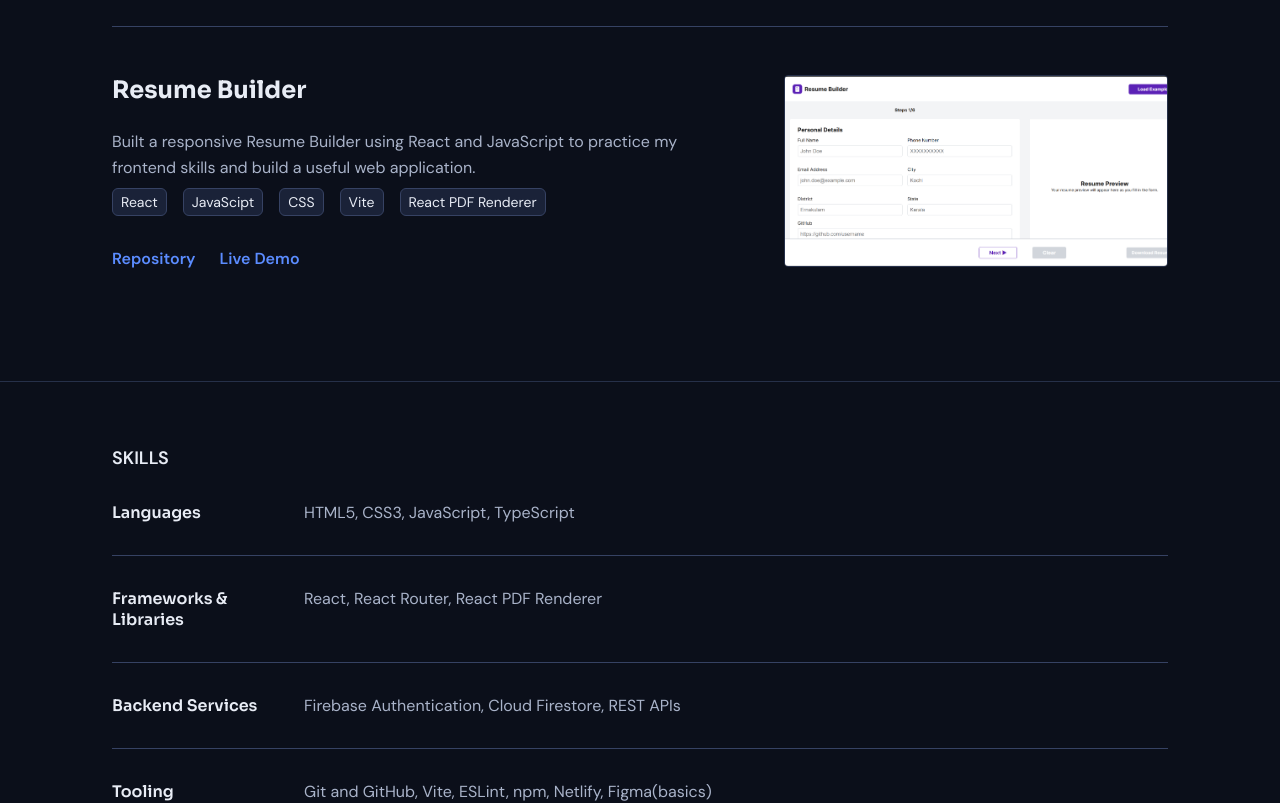
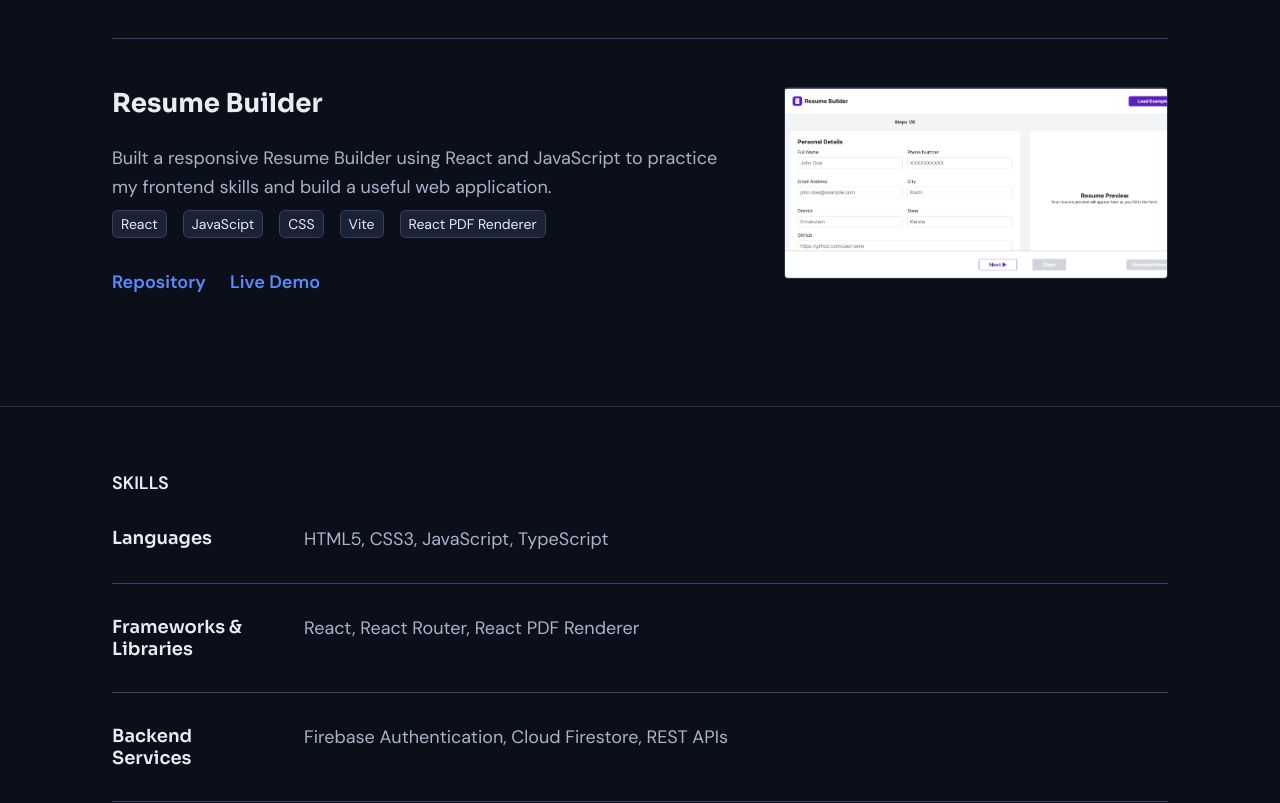
Before and after one commit to adharshko-369z/adharsh-Portfolio, a React (Vite) app: page / in a window 1280 px wide. Shown: the part 1280-2083 px from the top of the page. Built offline with nearby package versions, Linux system fonts and the light colour scheme.

Commit message:
style: scale section spacing and body text by breakpoint

```diff
--- a/src/components/About/about.css
+++ b/src/components/About/about.css
@@ -1,5 +1,5 @@
 .about-section{
-    padding-block: 4rem;
+    padding-block:var(--section-space);
     display: flex;
     align-items: center;
     border-bottom: 1px solid var(--border);
@@ -14,7 +14,7 @@
 .about-paragraph{
     font-family: var(--font-body);
     font-weight: var(--weight-regular);
-    font-size: var(--text-base);
+    font-size: var(--text-body);
     color: var(--text-secondary);
     line-height: 1.6;
 }
@@ -22,10 +22,8 @@
 
 
 @media (min-width: 1024px){
-
     .about-paragraph{
         max-width: 70ch;
-        font-size: var(--text-md);
         line-height: 1.6;
     }
 }
--- a/src/components/Hero/hero.css
+++ b/src/components/Hero/hero.css
@@ -1,6 +1,6 @@
 .hero-section{
     border-bottom: 1px solid var(--border);
-    padding-block: 4rem;
+    padding-block: var( --section-space);
     display: flex;
     flex-direction: column;
     justify-content: center;
@@ -23,7 +23,7 @@
 }
 
 .hero-intro{
-    font-size: var(--text-base);
+    font-size: var(--text-body);
     color: var(--text-secondary);
     font-weight: var(--weight-regular);
     line-height: 1.5;
@@ -70,7 +70,7 @@
 
     .hero-intro{
         max-width: 50rem;
-        font-size: var(--text-md);
+        font-size: var(--text-body);
     }
 
     .hero-actions{
--- a/src/components/Projects/projects.css
+++ b/src/components/Projects/projects.css
@@ -1,6 +1,6 @@
 
 .projects-section{
-    padding-block: 4rem;
+    padding-block: var(--section-space);
     border-bottom: 1px solid var(--border);
 }
 
@@ -56,7 +56,7 @@
 .project-description{
     padding-block: 1rem;
     font-family: var(--font-body);
-    font-size: var(--text-base);
+    font-size: var(--text-body);
     color: var(--text-secondary);
     font-weight: var(--weight-regular);
     line-height: 1.6;
@@ -88,7 +88,7 @@
 
 .project-links > a{
     color: var(--accent);
-    font-size: var(--text-base);
+    font-size: var(--text-body);
     font-weight: var(--weight-semibold);
     text-decoration: none;
 }
@@ -114,6 +114,10 @@
         column-gap: 4rem;
     }
 
+    .project-title{
+        font-size: var(--text-xl);
+    }
+
     .project-description{
         padding-block: .5rem ;
     }
--- a/src/components/Skills/skills.css
+++ b/src/components/Skills/skills.css
@@ -1,5 +1,5 @@
 .skills-section{
-    padding-block: 4rem;
+    padding-block: var(--section-space);
     border-bottom: 1px solid var(--border);
 }
 
@@ -21,11 +21,13 @@
 .skill-label{
     font-family: var(--font-heading);
     font-weight: var(--weight-semibold);
+    font-size: var(--text-body);
 }
 
 .skill-items{
     margin-left: 0;
     color: var(--text-secondary);
+    font-size: var(--text-body);
 }
 
 @media (min-width: 768px){
--- a/src/styles/global.css
+++ b/src/styles/global.css
@@ -19,7 +19,7 @@ h1,h2,h3,p{
 }
 
 .section-heading{
-    font-size: var(--text-base);
+    font-size: var(--text-body);
     font-weight: var(--weight-semibold);
     font-family: var(--font-body);
     text-transform: uppercase;
@@ -75,10 +75,6 @@ a:focus-visible{
 
 @media (min-width: 1024px) {
 
-    .section-heading{
-        font-size: var(--text-md);
-    }
-
     .container{
         padding: 0 3rem;
     }
--- a/src/styles/token.css
+++ b/src/styles/token.css
@@ -41,8 +41,22 @@
     --text-2xl: 2rem;
     --text-3xl: 2.25rem;
 
+    /* role: reading text, scaled at 1024px below */
+    --text-body: var(--text-base);
+
     /* border-radius */
     --radius-sm: 4px;
     --radius-md: 6px;
     --radius-full: 50px;
+
+    /* section-space */
+    --section-space: 2rem;
 }
+
+@media (min-width: 1024px) {
+    :root{
+        --text-body: var(--text-md);
+
+        --section-space:4rem;
+    }
+}
```
